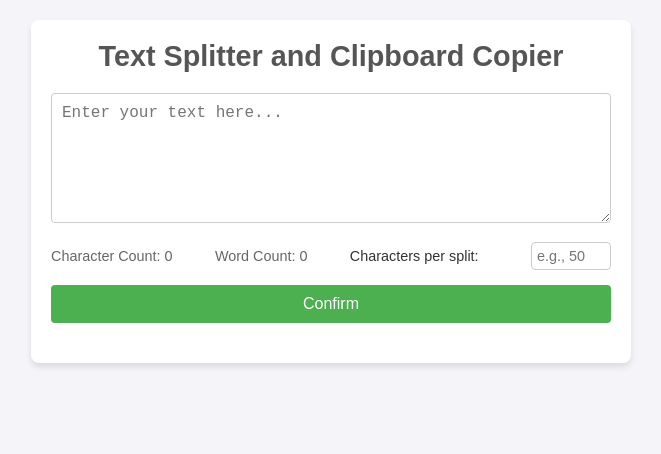
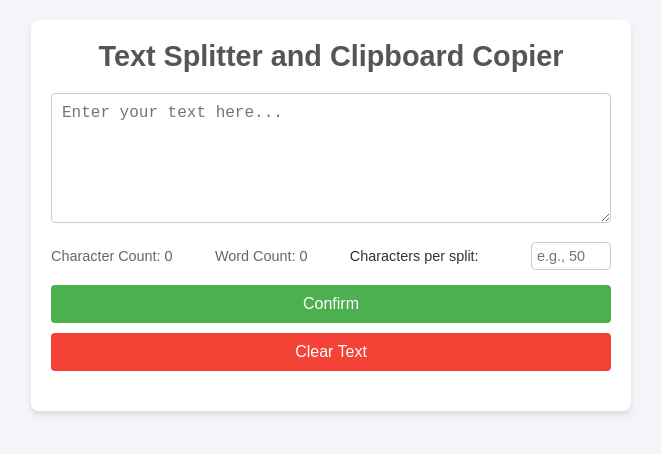
Before and after one commit to HakaiGod420/HakaiGod420.github.io, a plain HTML site: page index.html in a window 1280 px wide. Shown: the whole page, without its empty margins (309-970 px from the left). Drawn offline with Linux system fonts and the light colour scheme.

Commit message:
Add clear button

```diff
--- a/index.css
+++ b/index.css
@@ -67,6 +67,17 @@
     border: 1px solid #ccc;
     border-radius: 4px;
   }
+
+/* Shared Button Styles */
+button {
+    font-size: 1rem;
+    padding: 10px 20px;
+    border: none;
+    border-radius: 5px;
+    cursor: pointer;
+    transition: background-color 0.3s ease, transform 0.2s ease;
+}
+
 
   /* Confirm Button */
   #confirmBtn {
@@ -140,3 +151,22 @@
 .notification.hidden {
   opacity: 0;
 }
+
+/* Clear Text Button */
+#clearBtn {
+    margin-top:10px;
+    display: block;
+    width: 100%;
+    padding: 10px;
+    font-size: 1rem;
+    background: #f44336; /* Red */
+    color: #fff;
+    border: none;
+    border-radius: 4px;
+    cursor: pointer;
+    transition: background 0.3s ease;
+}
+
+    #clearBtn:hover {
+        background: #e53935; /* Slightly darker red */
+    }
--- a/index.html
+++ b/index.html
@@ -20,6 +20,7 @@
             <input type="number" id="splitLength" placeholder="e.g., 50" min="1">
         </div>
         <button id="confirmBtn">Confirm</button>
+        <button id="clearBtn">Clear Text</button>
         <div id="buttonContainer" class="button-container"></div>
     </div>
 
@@ -29,6 +30,7 @@
         const wordCount = document.getElementById("wordCount");
         const splitLengthInput = document.getElementById("splitLength");
         const confirmBtn = document.getElementById("confirmBtn");
+        const clearBtn = document.getElementById("clearBtn");
         const buttonContainer = document.getElementById("buttonContainer");
         const notification = document.getElementById("notification");
 
@@ -115,6 +117,14 @@
                 buttonContainer.appendChild(button);
             });
         });
+
+        // Handle clear button click
+        clearBtn.addEventListener("click", () => {
+            textInput.value = ""; // Clear the text input
+            charCount.textContent = "Character Count: 0"; // Reset character count
+            wordCount.textContent = "Word Count: 0"; // Reset word count
+            buttonContainer.innerHTML = ""; // Clear any generated buttons
+        });
     </script>
 </body>
 </html>
```
Lines whose indentation alone changed are shown as unchanged.
